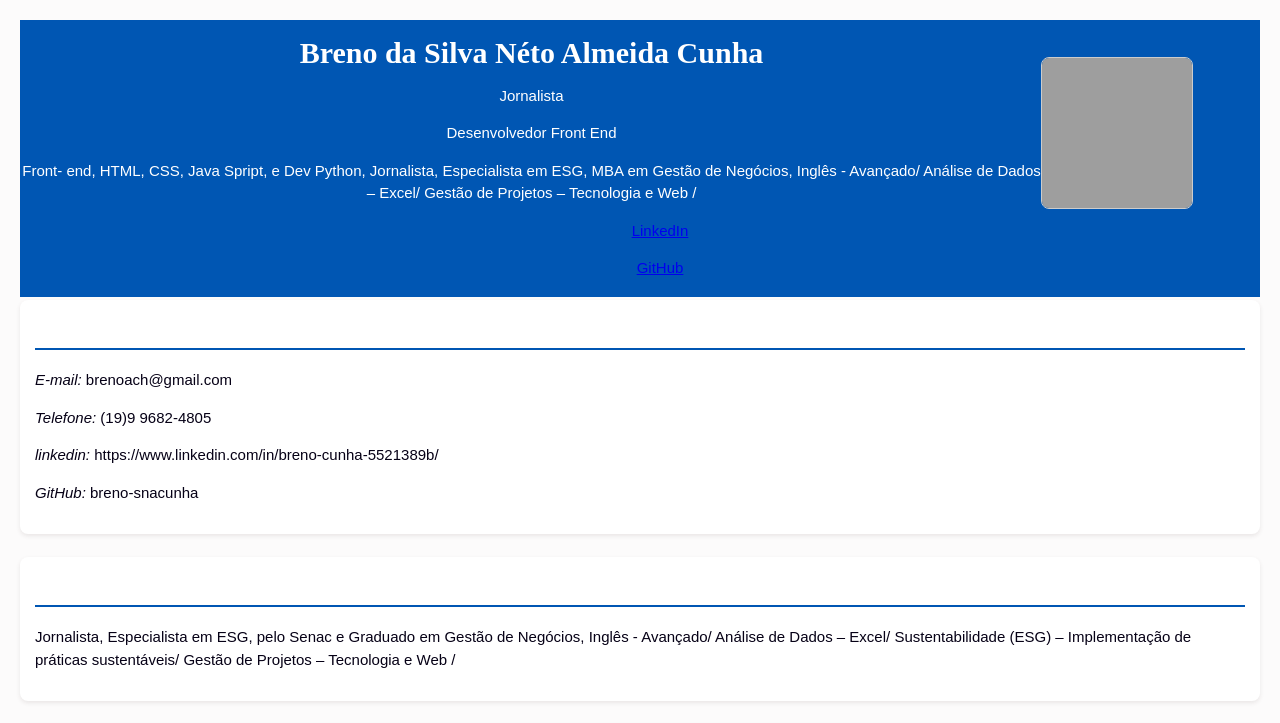
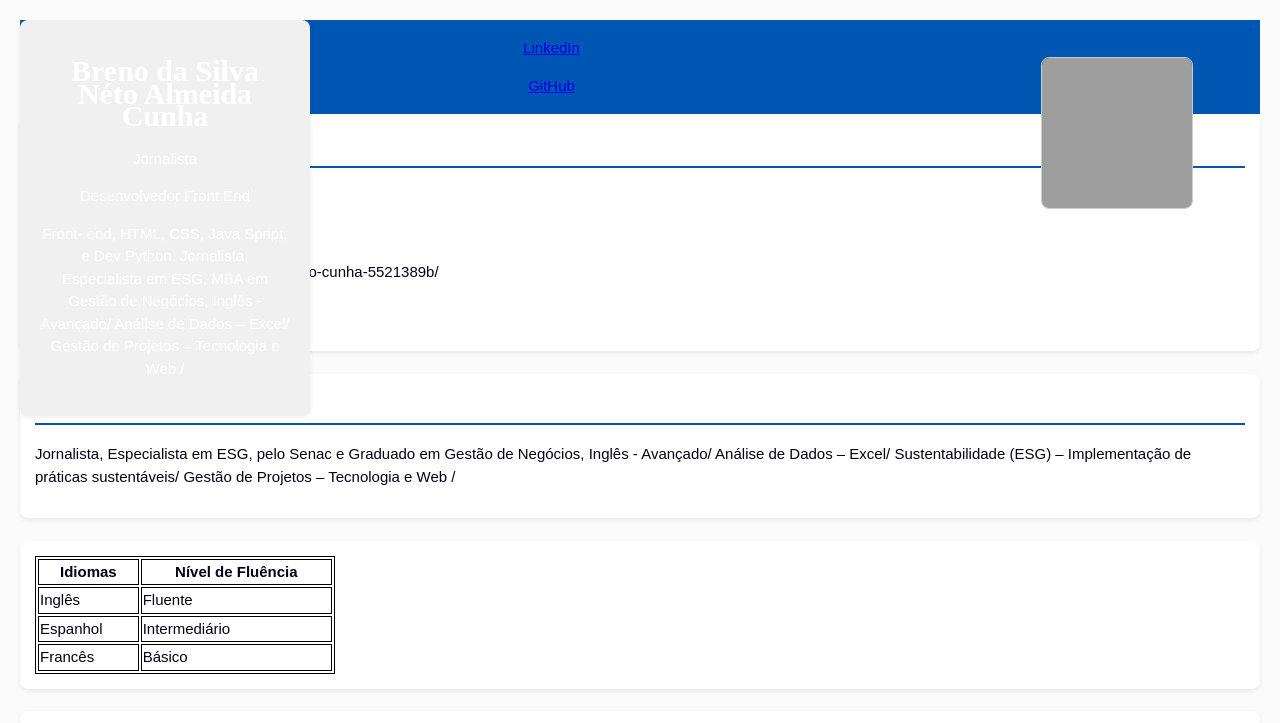
Before and after one commit to breno-snacunha/prjcurriculo, a plain HTML site: page index.html in a window 1280 px wide. Shown: the top 723 px of the page. Drawn offline with Linux system fonts and the light colour scheme; grey boxes are pictures that could not be loaded.

Commit message:
crie uma div e estilizei

```diff
--- a/estilo.css
+++ b/estilo.css
@@ -21,7 +21,16 @@ header h1{
     margin-bottom: 0.2 em; /* Adiciona um pequeno espaço abaixo do título/*/
     font-family: "Times New Roman"; "serif"; "roboto condensed" /* Define a fonte do título como times new roman*/
  }
-
+.menu-lateral{
+    width: 250px;
+    background-color: #f0f0f0;
+    padding: 20px;
+    border-radius: 8px;
+    box-shadow: 0 2px 4px rgba(73, 49, 49, 0.1);
+    position: fixed;
+    top: 20px;
+    left: 20px;
+}
 section{
     background-color:#ffffff;
     padding:1em;
--- a/index.html
+++ b/index.html
@@ -23,11 +23,12 @@
             border-radius: 8px;">
 
         </figure>
-
+        <div class="menu-lateral">
         <h1>Breno da Silva Néto Almeida Cunha</h1>
         <p>Jornalista</p>
         <p>Desenvolvedor Front End</p>
         <p>Front- end, HTML, CSS, Java Spript, e Dev Python, Jornalista, Especialista em ESG, MBA em Gestão de Negócios, Inglês - Avançado/ Análise de Dados – Excel/ Gestão de Projetos – Tecnologia e Web /</p>
+        </div>
 
         <ul>
             <p><a href="http://www.linkedin.com/in/breno-cunha-5521389b/" target="_blank">LinkedIn</a> </p>
```
